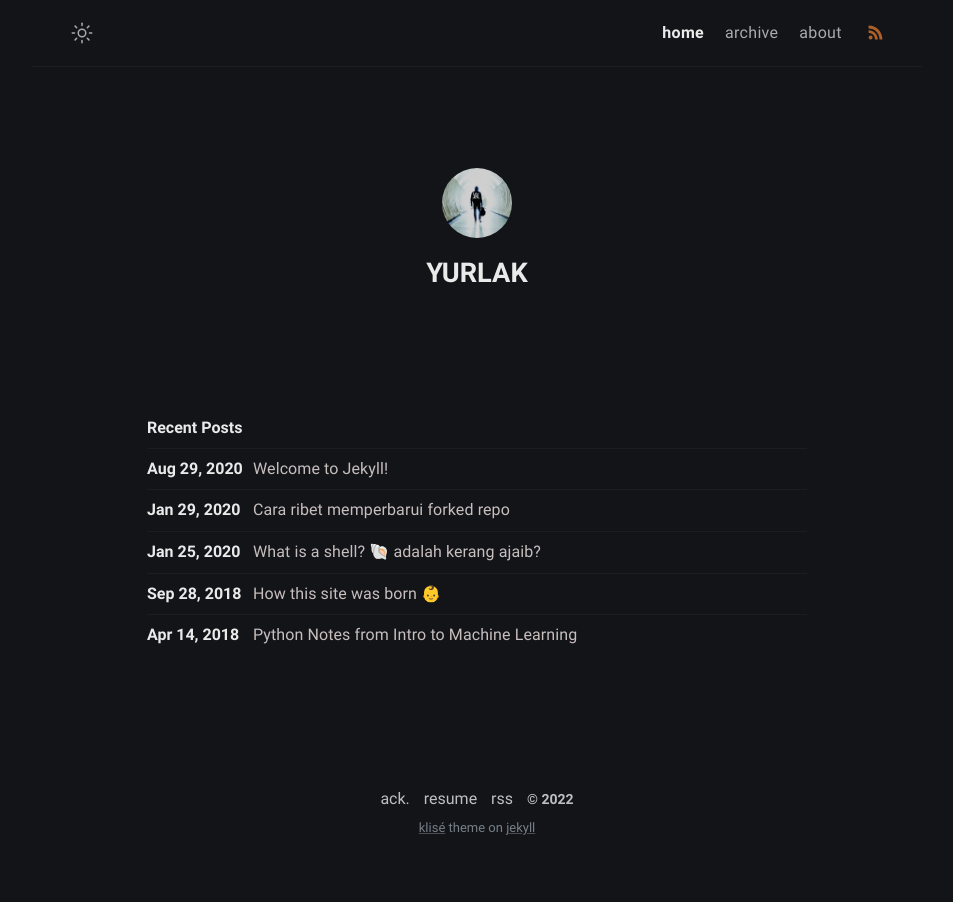
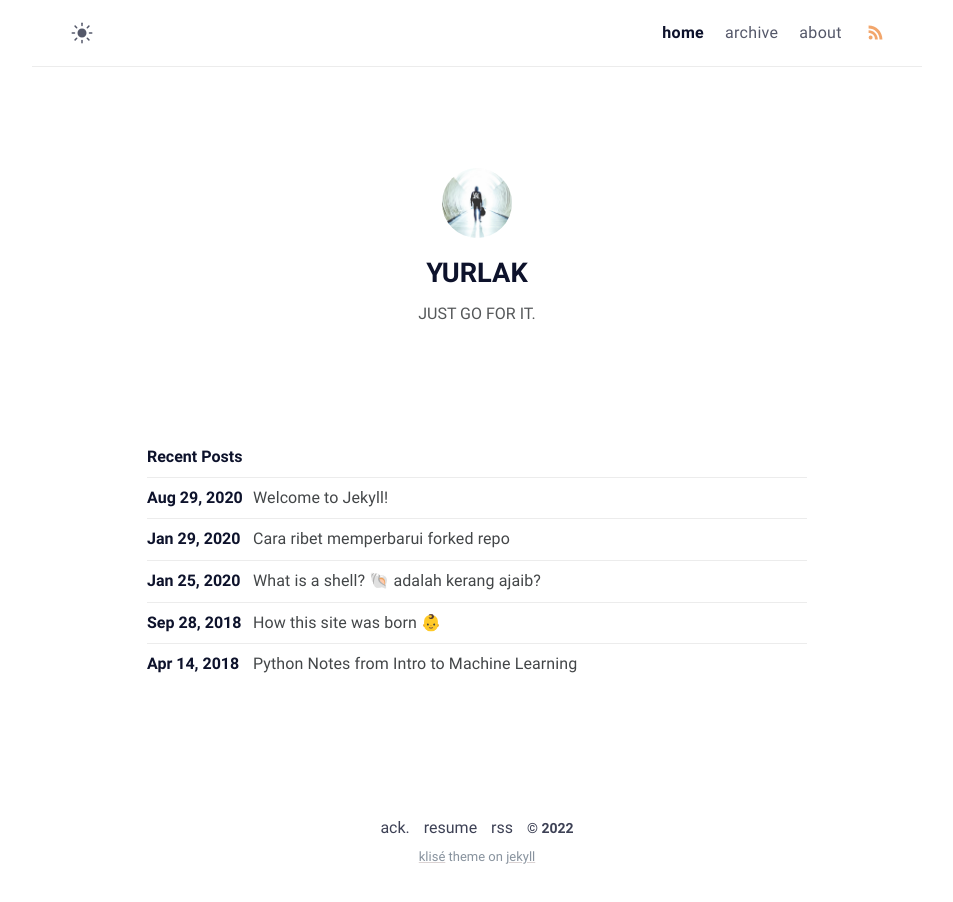
Before and after one commit to YURLAK/YURLAK.github.io, a Jekyll site: the page built from index.md, in a window 1280 px wide. Shown: the whole page, without its empty margins (163-1116 px from the left). Built offline with Jekyll 4.4.1, drawn with Linux system fonts in a browser that asks for light colours.

Commit message:
Update _config.yml

```diff
--- a/_config.yml
+++ b/_config.yml
@@ -1,18 +1,18 @@
 # Site settings
 title: YURLAK's Blog # site title
 description: >- # site description
-  JUST DO IT.
-lang: en-US # default lang
+  JUST GO FOR IT.
+lang: zh-CN # default lang
 timezone: Asia/Shanghai # set your timezone
 image: assets/img/ogp.png # This image used for Open Graph more info https://ogp.me/
 repo: https://github.com/YURLAK # site repo [optional]
-mode: dark # default theme "dark" | "light"
+mode:  # default theme "dark" | "light"
 
 # Profile settings
 author:
   name: YURLAK # author name
   bio: >- # tell to the world
-
+    JUST GO FOR IT.
   username: YURLAK # general username
   github: YURLAK # github username
   twitter: twitter_username # twitter username
```
